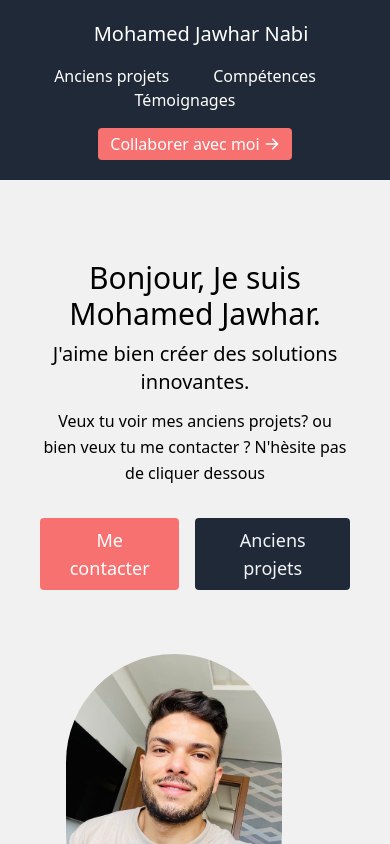
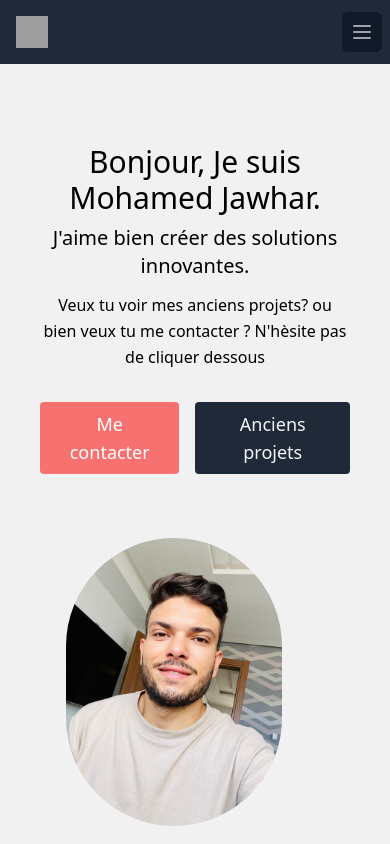
Before and after one commit to jawhar-nabi/portfolio, a React (Create React App) app: page / in a window 390 px wide. Shown: the top 844 px of the page. Built offline with nearby package versions, Linux system fonts and the light colour scheme; grey boxes are pictures that could not be loaded.

Commit message:
add home page to package json

```diff
--- a/package.json
+++ b/package.json
@@ -4,13 +4,17 @@
   "private": true,
   "dependencies": {
     "@craco/craco": "^5.9.0",
+    "@headlessui/react": "^1.4.3",
     "@heroicons/react": "^1.0.1",
+    "gh-pages": "^3.2.3",
     "react": "^17.0.2",
     "react-dom": "^17.0.2",
     "react-scripts": "^1.1.5",
     "react-scroll": "^1.8.4"
   },
   "scripts": {
+    "predeploy": "npm run build",
+    "deploy": "gh-pages -d build",
     "start": "craco start",
     "build": "craco build",
     "test": "craco test",
--- a/src/components/Navbar.js
+++ b/src/components/Navbar.js
@@ -1,19 +1,29 @@
 import { ArrowRightIcon } from "@heroicons/react/solid";
-import React from "react";
+import React, { useState } from "react";
 import { Link, animateScroll as scroll } from "react-scroll";
+import { Transition } from "@headlessui/react";
 
 export default function Navbar() {
+  const [isOpen, setIsOpen] = useState(false);
+
   return (
-    <header className="bg-gray-800 md:sticky top-0 z-20">
-      <div className="container mx-auto flex flex-wrap p-5 flex-col md:flex-row items-center">
-        <a className="title-font font-medium text-white mb-4 md:mb-0 cursor-pointer	">
-          <Link to="about" spy={true}
-            smooth={true}
-            offset={-70}
-            duration={500} className="ml-3 text-xl">
-            Mohamed Jawhar Nabi
-          </Link>
-        </a>
+    <div>
+      <nav className="bg-gray-800">
+        <div className="max-w-7xl mx-auto px-4 sm:px-6 lg:px-8">
+          <div className="flex items-center justify-between h-16">
+            <div className="flex items-center">
+              <div className="flex-shrink-0">
+                <img
+                  className="h-8 w-8"
+                  src="https://tailwindui.com/img/logos/workflow-mark-indigo-500.svg"
+                  alt="Workflow"
+                />
+              </div>
+              <div className="hidden md:block">
+                <div className="ml-10 flex items-baseline space-x-4">
+
+
+
                   <nav className="md:mr-auto md:ml-4 md:py-1 md:pl-4 md:border-l md:border-gray-700	flex flex-wrap items-center text-base justify-center">
                     <Link to="projects" spy={true}
                       smooth={true}
@@ -45,7 +55,152 @@
                     Collaborer avec moi
                     <ArrowRightIcon className="w-4 h-4 ml-1" />
                   </Link>
+
+
+
+
+
                 </div>
-    </header>
+              </div>
+            </div>
+            <div className="-mr-2 flex md:hidden">
+              <button
+                onClick={() => setIsOpen(!isOpen)}
+                type="button"
+                className="bg-gray-900 inline-flex items-center justify-center p-2 rounded-md text-gray-400 hover:text-white hover:bg-gray-800 focus:outline-none focus:ring-2 focus:ring-offset-2 focus:ring-offset-gray-800 focus:ring-white"
+                aria-controls="mobile-menu"
+                aria-expanded="false"
+              >
+                <span className="sr-only">Open main menu</span>
+                {!isOpen ? (
+                  <svg
+                    className="block h-6 w-6"
+                    xmlns="http://www.w3.org/2000/svg"
+                    fill="none"
+                    viewBox="0 0 24 24"
+                    stroke="currentColor"
+                    aria-hidden="true"
+                  >
+                    <path
+                      strokeLinecap="round"
+                      strokeLinejoin="round"
+                      strokeWidth="2"
+                      d="M4 6h16M4 12h16M4 18h16"
+                    />
+                  </svg>
+                ) : (
+                  <svg
+                    className="block h-6 w-6"
+                    xmlns="http://www.w3.org/2000/svg"
+                    fill="none"
+                    viewBox="0 0 24 24"
+                    stroke="currentColor"
+                    aria-hidden="true"
+                  >
+                    <path
+                      strokeLinecap="round"
+                      strokeLinejoin="round"
+                      strokeWidth="2"
+                      d="M6 18L18 6M6 6l12 12"
+                    />
+                  </svg>
+                )}
+              </button>
+            </div>
+          </div>
+        </div>
+
+        <Transition
+          show={isOpen}
+          enter="transition duration-500 transform"
+          enterFrom="opacity-0 scale-50"
+          enterTo="opacity-100 scale-100"
+          leave="transition duration-100 transform"
+          leaveFrom="opacity-100 scale-100"
+          leaveTo="opacity-10 scale-95"
+        >
+          {(ref) => (
+            <div className="md:hidden" id="mobile-menu">
+              <div ref={ref} className="px-2 pt-2 pb-3 space-y-1 sm:px-3">
+
+                <Link to="projects" spy={true}
+                  smooth={true}
+                  offset={-70}
+                  duration={500} className="text-center text-gray-300 hover:bg-gray-700 hover:text-white block px-3 py-2 rounded-md text-base font-medium	cursor-pointer	">
+                  Anciens projets
+                </Link>
+                <Link to="skills" spy={true}
+                  smooth={true}
+                  offset={-70}
+                  duration={500} className="text-center text-gray-300 hover:bg-gray-700 hover:text-white block px-3 py-2 rounded-md text-base font-medium	cursor-pointer	">
+                  Compétences
+                </Link>
+                <Link to="testimonials" spy={true}
+                  smooth={true}
+                  offset={-70}
+                  duration={500}
+                  className=" text-center text-gray-300 hover:bg-gray-700 hover:text-white block px-3 py-2 rounded-md text-base font-medium	cursor-pointer">
+                  Témoignages
+                </Link>
+                <Link
+                  to="contact"
+                  spy={true}
+                  smooth={true}
+                  offset={-70}
+                  duration={500}
+                  className="bg-red-400 text-white text-center hover:bg-gray-700 hover:text-white block px-3 py-2 rounded-md font-medium cursor-pointer	">
+                  Collaborer avec moi
+                </Link>
+
+              </div>
+            </div>
+          )}
+        </Transition>
+      </nav>
+    </div>
+
+    // <header className="bg-gray-800 md:sticky top-0 z-20">
+    //   <div className="container mx-auto flex flex-wrap p-5 flex-col md:flex-row items-center">
+    //     <a className="title-font font-medium text-white mb-4 md:mb-0 cursor-pointer	">
+    //       <Link to="about" spy={true}
+    //         smooth={true}
+    //         offset={-70}
+    //         duration={500} className="ml-3 text-xl">
+    //         Mohamed Jawhar Nabi
+    //       </Link>
+    //     </a>
+    //     <nav className="md:mr-auto md:ml-4 md:py-1 md:pl-4 md:border-l md:border-gray-700	flex flex-wrap items-center text-base justify-center">
+    //       <Link to="projects" spy={true}
+    //         smooth={true}
+    //         offset={-70}
+    //         duration={500} className="mr-5  px-3 text-white hover:text-gray-100 rounded transition duration-500 ease-in-out transform hover:-translate-y-1 hover:scale-110 cursor-pointer	">
+    //         Anciens projets
+    //       </Link>
+    //       <Link to="skills" spy={true}
+    //         smooth={true}
+    //         offset={-70}
+    //         duration={500} className="mr-5  px-3 text-white hover:text-gray-100 rounded transition duration-500 ease-in-out transform hover:-translate-y-1 hover:scale-110 cursor-pointer	">
+    //         Compétences
+    //       </Link>
+    //       <Link to="testimonials" spy={true}
+    //         smooth={true}
+    //         offset={-70}
+    //         duration={500}
+    //         className="mr-5  px-3 text-white hover:text-gray-100 rounded transition duration-500 ease-in-out transform hover:-translate-y-1 hover:scale-110 cursor-pointer	">
+    //         Témoignages
+    //       </Link>
+    //     </nav>
+    //     <Link
+    //       to="contact"
+    //       spy={true}
+    //       smooth={true}
+    //       offset={-70}
+    //       duration={500}
+    //       className="inline-flex items-center bg-red-400 border-0 py-1 px-3 text-white focus:outline-none hover:bg-red-700 rounded text-base mt-4 md:mt-0 transition duration-500 ease-in-out transform hover:scale-110 cursor-pointer	">
+    //       Collaborer avec moi
+    //       <ArrowRightIcon className="w-4 h-4 ml-1" />
+    //     </Link>
+    //   </div>
+    // </header>
   );
 }
```
Also changed, not shown: 1 other file (tests, documents, lock files or other folders). Lines whose indentation alone changed are shown as unchanged.
